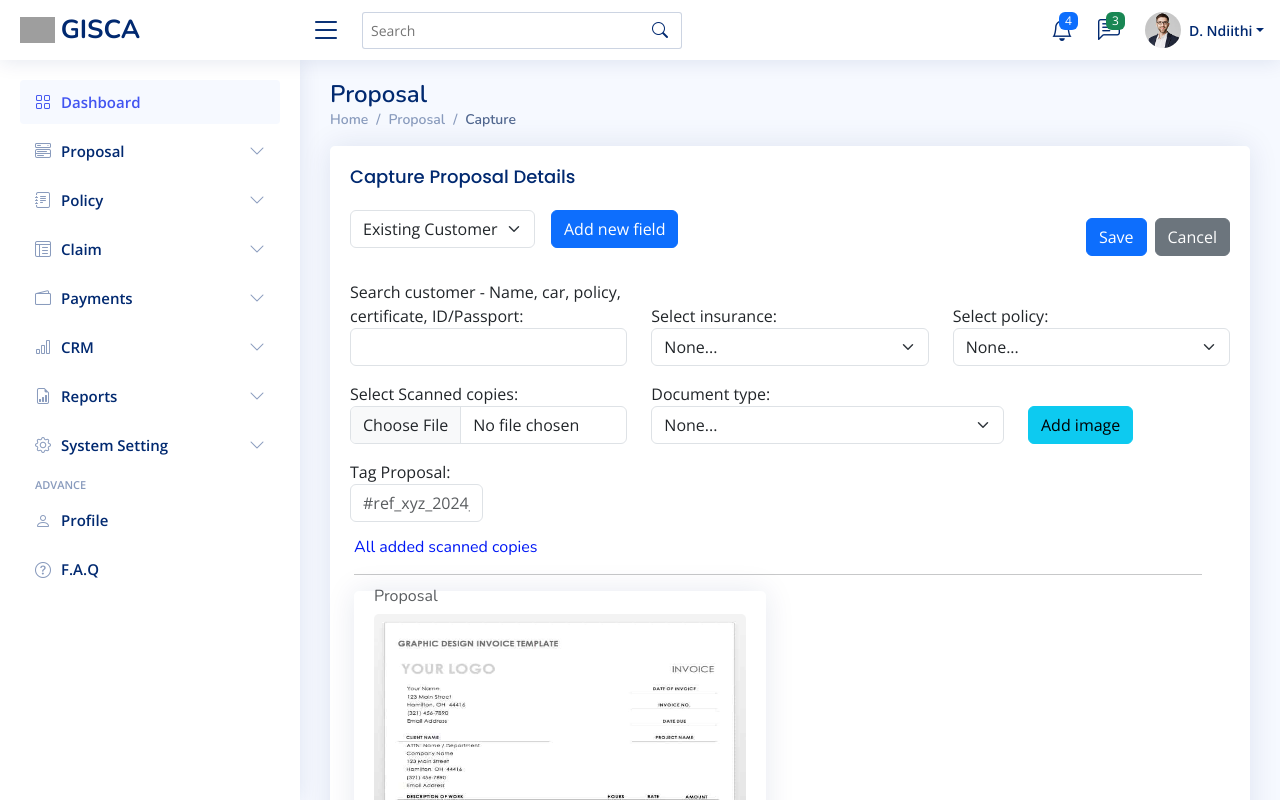
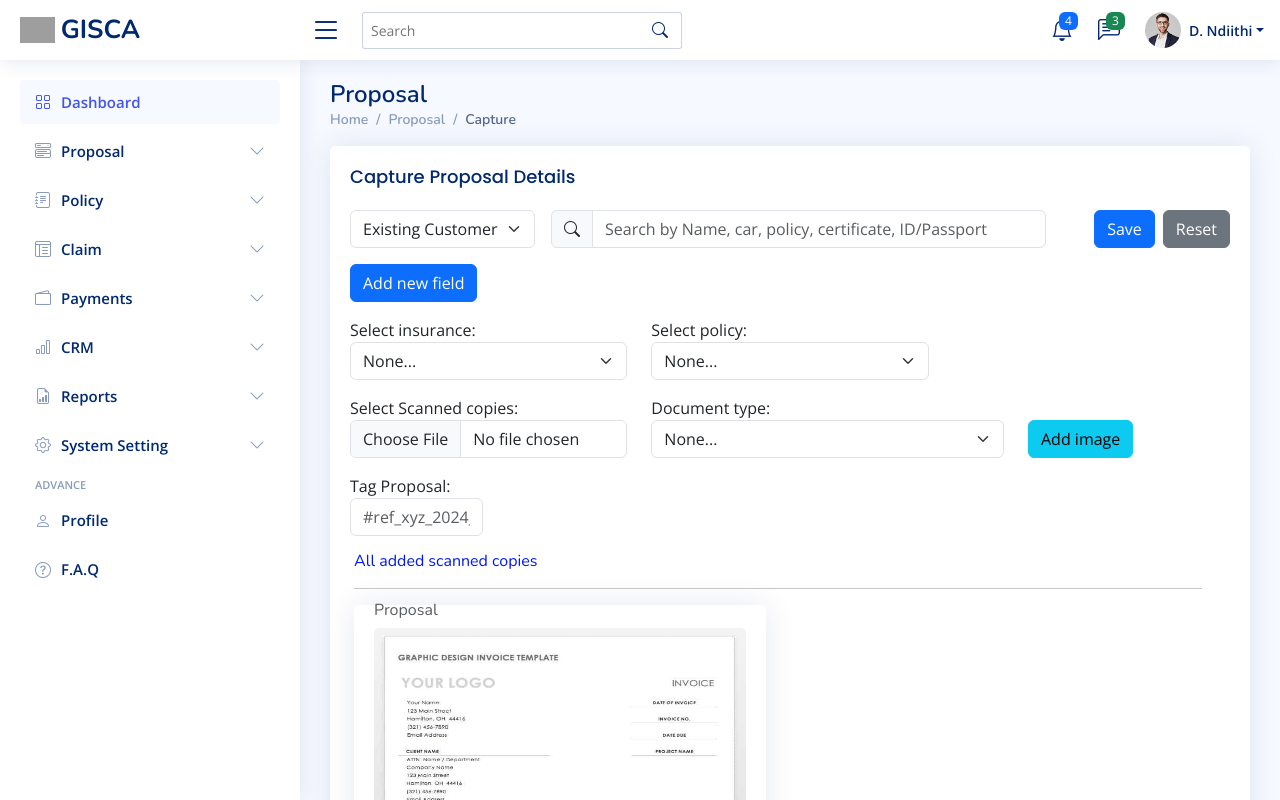
Before and after one commit to General-Insurance-Soft/tchalla, a Next.js app: page /page/proposal/capture in a window 1280 px wide. Shown: the top 800 px of the page. Built offline with nearby package versions, Linux system fonts and the light colour scheme; grey boxes are pictures that could not be loaded.

Commit message:
change search customer layout

```diff
--- a/app/page/proposal/capture/page.js
+++ b/app/page/proposal/capture/page.js
@@ -32,10 +32,8 @@ export default function Page() {
                 <div className="card-body">
                     <h5 className="card-title">Capture Proposal Details</h5>
 
-                    <div class="d-flex justify-content-between align-items-center mb-3">
+                    <div class="d-flex justify-content-start align-items-center mb-3">
 
-                        <div>
-                            <div class="d-flex">
                         <div className="me-3">
                             <select onChange={(e) => handleCustomerState(e.target.value)} id="inputState" className="form-select">
                                 <option value="existing">Existing Customer</option>
@@ -43,19 +41,35 @@ export default function Page() {
                             </select>
                         </div>
 
-                                <div>
-                                    <button type="button" className="btn btn-primary mb-3" data-bs-toggle="modal"
-                                        data-bs-target="#paneId">Add new field</button>
+                        {
+                            customerState === "new" ? ""
+                                :
+                                <div className="flex-grow-1 me-5" style={{ maxWidth: "500px" }}>
+                                    {/* <input id="search" type="text" className="form-control" placeholder="Search by Name, car, policy, certificate, ID/Passport" /> */}
+
+
+                                    <div className="input-group">
+                                        <span className="input-group-text" id="search-icon">
+                                            <i className="bi bi-search"></i>
+                                        </span>
+                                        <input id="search" type="text" className="form-control" placeholder="Search by Name, car, policy, certificate, ID/Passport" aria-label="Search" aria-describedby="search-icon" />
+
+                                    </div>
+                                </div>
+                        }
+
+                        <div className="ms-auto">
+                            <button class="btn btn-primary me-2">Save</button>
+                            <button class="btn btn-secondary">Reset</button>
                         </div>
                     </div>
 
+                    <div className="row">
+                        <div className="col-sm-12">
+                            <button type="button" className="btn btn-primary mb-3 me-3" data-bs-toggle="modal"
+                                data-bs-target="#paneId">Add new field</button>
                         </div>
 
-
-                        <div>
-                            <button class="btn btn-primary me-2">Save</button>
-                            <button class="btn btn-secondary">Cancel</button>
-                        </div>
                     </div>
 
                     {
@@ -66,14 +80,7 @@ export default function Page() {
 
                         <div className="col-sm-12">
                             <div className="row d-flex align-items-end">
-                                {
-                                    customerState === "new" ? ""
-                                        :
-                                        <div className="col-md-4">
-                                            <label for="search">Search customer - Name, car, policy, certificate, ID/Passport:</label>
-                                            <input id="search" type="text" className="form-control" placeholder="" />
-                                        </div>
-                                }
+
                                 <div className="col-md-4">
                                     <label for="insurance">Select insurance:</label>
                                     <select id="insurance" className="form-select">
```
Lines whose indentation alone changed are shown as unchanged.
